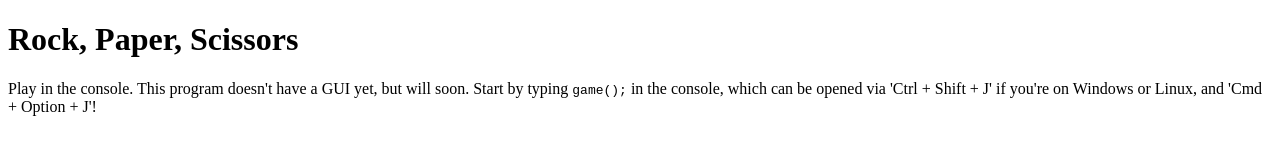
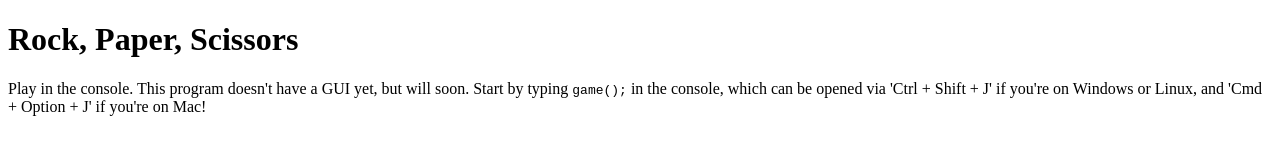
Before and after one commit to sh4dman23/rock-paper-scissors, a plain HTML site: page index.html in a window 1280 px wide. Drawn offline with Linux system fonts and the light colour scheme.

Commit message:
Fix typo

```diff
--- a/index.html
+++ b/index.html
@@ -12,7 +12,7 @@
         <h1>Rock, Paper, Scissors</h1>
         <p>
             Play in the console. This program doesn't have a GUI yet, but will soon. Start by typing <code>game();</code> in the console, which
-            can be opened via 'Ctrl + Shift + J' if you're on Windows or Linux, and 'Cmd + Option + J'!
+            can be opened via 'Ctrl + Shift + J' if you're on Windows or Linux, and 'Cmd + Option + J' if you're on Mac!
         </p>
     </body>
 </html>
```
